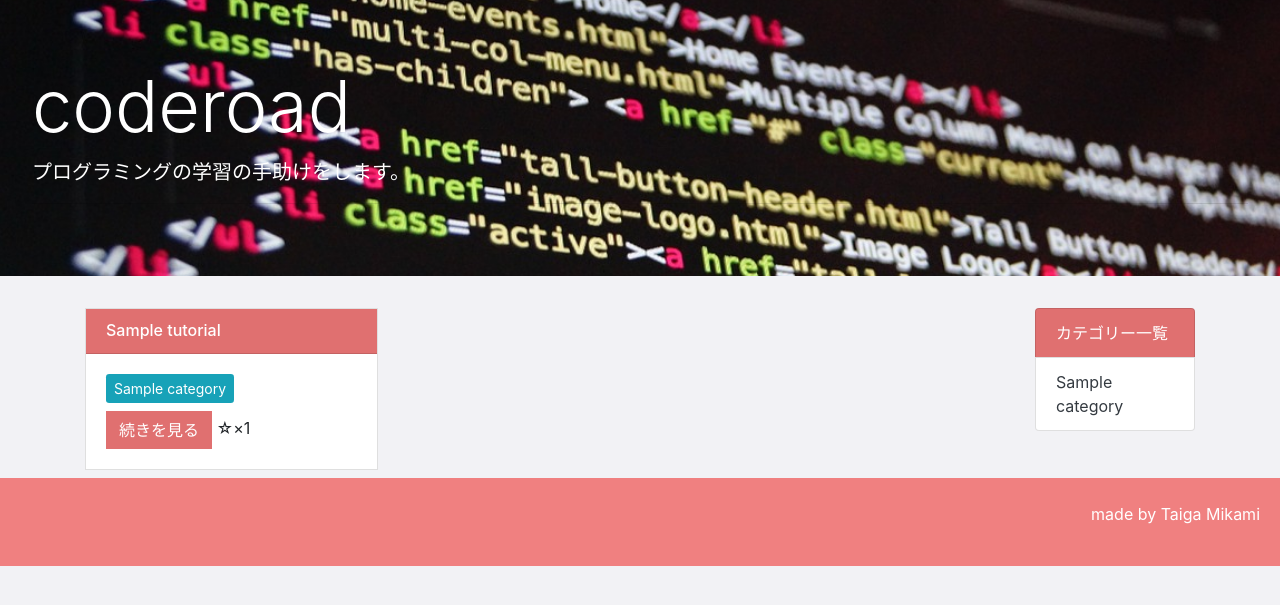
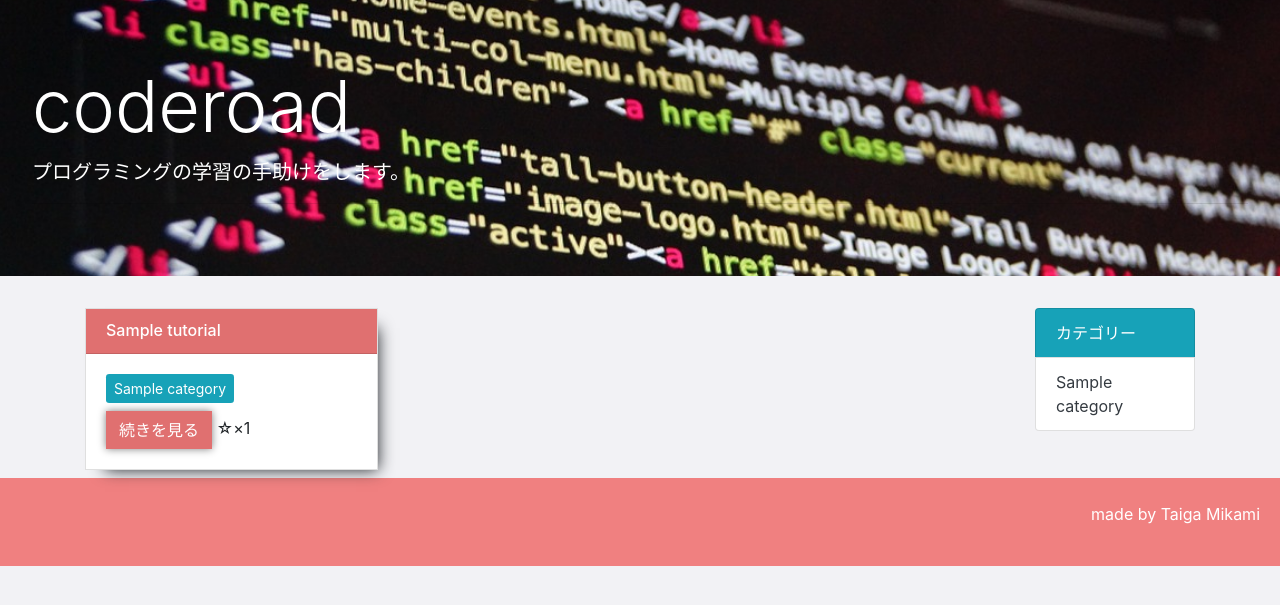
Before and after one commit to TaigaMikami/coderoad, a Django app: page / in a window 1280 px wide. Shown: the part 57-662 px from the top of the page. Run offline with Django 3.2, Linux system fonts and the light colour scheme; tables that the repository leaves empty hold one stand-in row (values such as "Sample post"); style sheets or scripts are compiled from the project's sources; some libraries are stand-ins or nearby versions.

Commit message:
スタイル調整

```diff
--- a/assets/css/coderoad.css
+++ b/assets/css/coderoad.css
@@ -1,3 +1,3 @@
-body{background-color:#F2F2F5}.hero{border-radius:0;background-image:url("../img/hero.jpg");background-position:center center;background-repeat:no-repeat;background-attachment:fixed;background-size:cover}.hero h1{color:white}.hero p{color:white}.hero .my-2{color:white !important}.bg-main-pink{background-color:#F08080}.bg-pre-pink{background-color:#E07070}.card{border-radius:0}.card h6{border-radius:0 !important}.card .btn{border-radius:0}footer .text-right{padding-right:20px}footer .text-right a{color:white}
+body{background-color:#F2F2F5}.hero{border-radius:0;background-image:url("../img/hero.jpg");background-position:center center;background-repeat:no-repeat;background-attachment:fixed;background-size:cover}.hero h1{color:white}.hero p{color:white}.hero .my-2{color:white !important}.bg-main-pink{background-color:#F08080}.bg-pre-pink{background-color:#E07070}.card{box-shadow:10px 10px 15px -10px;border-radius:0}.card h6{border-radius:0 !important}.card .btn{border-radius:0;box-shadow:0 0 8px gray}footer .text-right{padding-right:20px}footer .text-right a{color:white}
 
 /*# sourceMappingURL=../../../../../../../../../static/css/coderoad.css.map */
--- a/assets/css/coderoad.scss
+++ b/assets/css/coderoad.scss
@@ -41,7 +41,9 @@ body {
   }
   .btn {
     border-radius: 0;
+    box-shadow: 0 0 8px gray;
   }
+  box-shadow: 10px 10px 15px -10px;
   border-radius: 0;
 }
 
--- a/templates/base.html
+++ b/templates/base.html
@@ -52,7 +52,7 @@
 		</div>
 		<div class="col-md-2">
 			<ul class="list-group">
-			<li class="list-group-item bg-pre-pink text-white">カテゴリー一覧</li>
+			<li class="list-group-item bg-info text-white">カテゴリー</li>
 				{% for category in category_list %}
 					<li class="list-group-item text-dark">
 						<a href="{% url 'tutorial:category' category.pk  %}" class="text-dark">{{ category }}</a>
```
Also changed, not shown: 1 other file.
